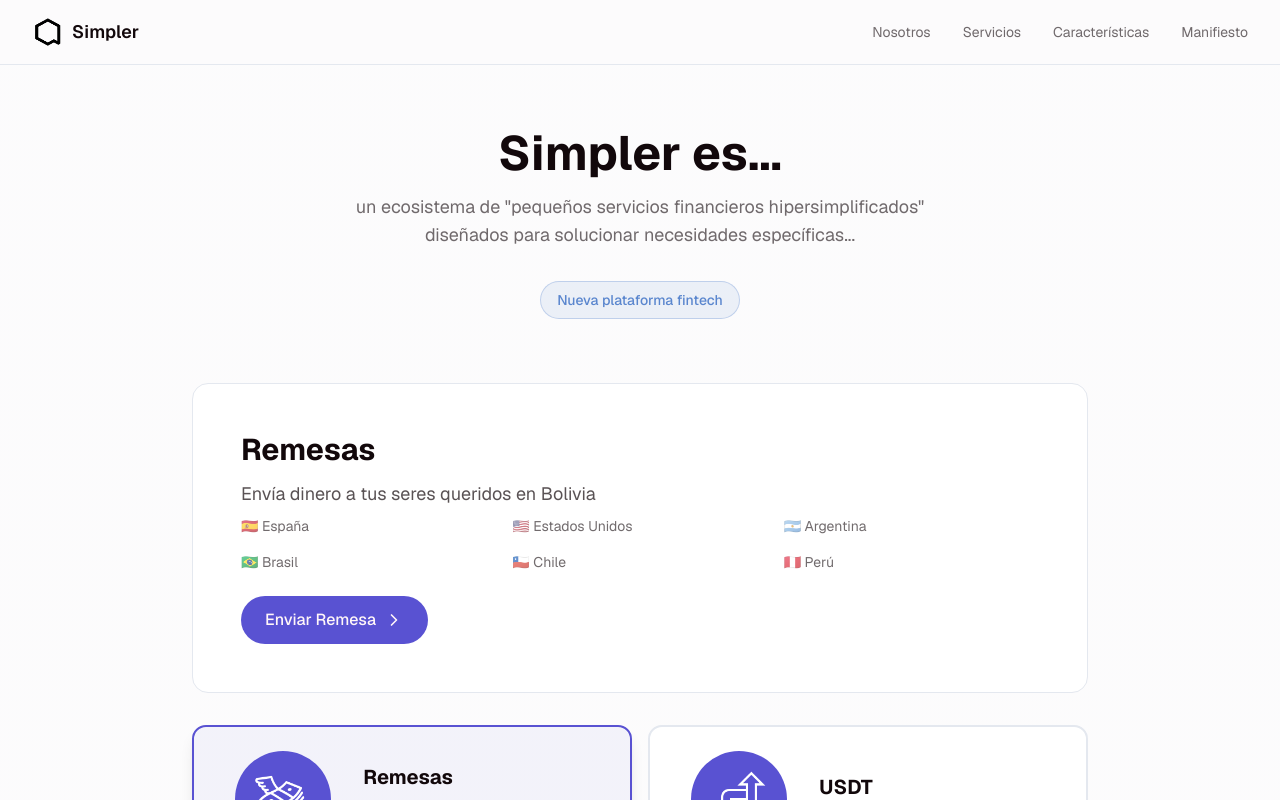
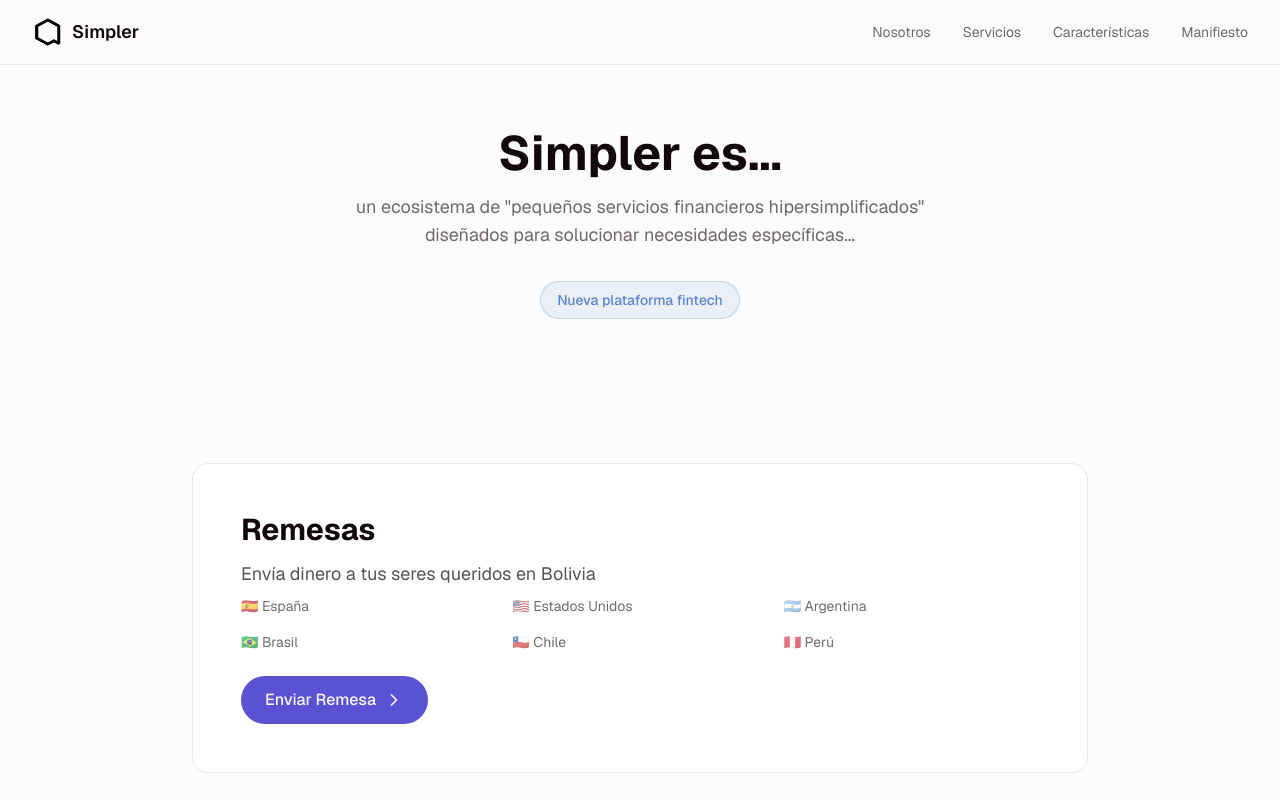
Before and after one commit to gualbysoca/v0-simpler-landing-page, a Next.js app: page / in a window 1280 px wide. Shown: the top 800 px of the page. Built offline with nearby package versions, Linux system fonts and the light colour scheme.

Commit message:
feat: create AboutUs component and separate text from HeroCarousel\n\nExtract AboutUs component from HeroCarousel and update page.tsx.

```diff
--- a/app/page.tsx
+++ b/app/page.tsx
@@ -1,4 +1,5 @@
 import { Navbar } from '@/components/navbar'
+import { AboutUs } from '@/components/about-us'
 import { HeroCarousel } from '@/components/hero-carousel'
 import { ProductCards } from '@/components/product-cards'
 import { Manifesto } from '@/components/manifesto'
@@ -8,6 +9,7 @@ export default function Home() {
   return (
     <main className="w-full">
       <Navbar />
+      <AboutUs />
       <HeroCarousel />
       <ProductCards />
       <Manifesto />
--- /dev/null
+++ b/components/about-us.tsx
@@ -0,0 +1,17 @@
+export function AboutUs() {
+  return (
+    <section id="nosotros" className="flex flex-col items-center justify-center px-4 sm:px-6 lg:px-8 py-12 sm:py-16 bg-gradient-to-b from-background via-background to-background">
+      <div className="max-w-4xl w-full text-center">
+        <h1 className="text-3xl sm:text-4xl lg:text-5xl font-bold text-balance text-foreground mb-4">
+          Simpler es...
+        </h1>
+        <p className="text-base sm:text-lg text-foreground/60 text-balance max-w-2xl mx-auto mb-8">
+          un ecosistema de "pequeños servicios financieros hipersimplificados" diseñados para solucionar necesidades específicas...
+        </p>
+        <div className="inline-block mb-4 px-4 py-2 bg-secondary/10 border border-secondary/30 rounded-full">
+          <p className="text-sm font-medium text-secondary">Nueva plataforma fintech</p>
+        </div>
+      </div>
+    </section>
+  )
+}
--- a/components/hero-carousel.tsx
+++ b/components/hero-carousel.tsx
@@ -35,21 +35,9 @@ export function HeroCarousel() {
   const current = products[activeProduct]
 
   return (
-    <section id="nosotros" className="flex flex-col items-center justify-center px-4 sm:px-6 lg:px-8 py-12 sm:py-16 bg-gradient-to-b from-background via-background to-background">
-      <div className="max-w-4xl w-full text-center mb-12">
-        <h1 className="text-3xl sm:text-4xl lg:text-5xl font-bold text-balance text-foreground mb-4">
-          Simpler es...
-        </h1>
-        <p className="text-base sm:text-lg text-foreground/60 text-balance max-w-2xl mx-auto mb-8">
-          un ecosistema de "pequeños servicios financieros hipersimplificados" diseñados para solucionar necesidades específicas...
-        </p>
-        <div className="inline-block mb-4 px-4 py-2 bg-secondary/10 border border-secondary/30 rounded-full">
-          <p className="text-sm font-medium text-secondary">Nueva plataforma fintech</p>
-        </div>
-      </div>
-
-      {/* Product Details - Moved to top */}
-      <div id="servicios" className="w-full max-w-4xl mb-8">
+    <section id="servicios" className="flex flex-col items-center justify-center px-4 sm:px-6 lg:px-8 py-12 sm:py-16 bg-gradient-to-b from-background via-background to-background">
+      {/* Product Details */}
+      <div className="w-full max-w-4xl mb-8">
         <div className="bg-card border border-border rounded-2xl p-8 sm:p-12 flex flex-col justify-between">
           <div>
             <h2 className="text-2xl sm:text-3xl font-bold text-foreground mb-3">{current.name}</h2>
@@ -72,7 +60,7 @@ export function HeroCarousel() {
         </div>
       </div>
 
-      {/* Interactive Product Cards - Below details */}
+      {/* Interactive Product Cards */}
       <div className="w-full max-w-4xl">
         <div className="grid grid-cols-2 gap-3 sm:gap-4">
           {products.map((product, idx) => (
```
